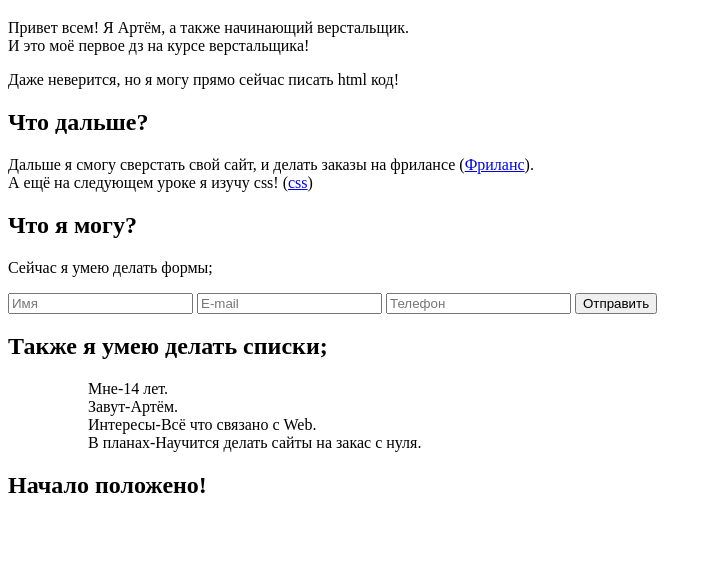
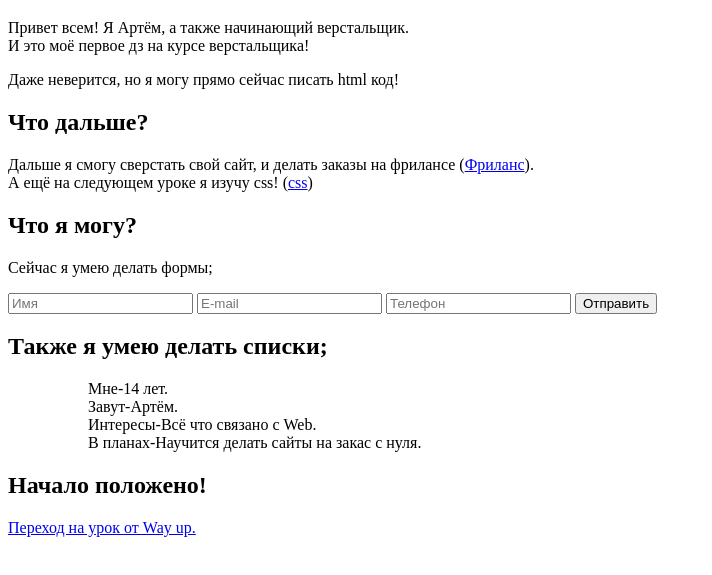
Before and after one commit to ArtemDietz/artemdietz.github.io, a plain HTML site: page index.html in a window 1280 px wide. Shown: the part 223-798 px from the top of the page, without its empty margins (0-712 px from the left). Drawn offline with Linux system fonts and the light colour scheme.

Commit message:
Update index.html

```diff
--- a/index.html
+++ b/index.html
@@ -50,5 +50,8 @@
 	<h2>
 		Начало положено!
 	</h2>
+	<a href="https://wayup.in/cabinet/course10-18-wave/unit1/lesson2">
+		Переход на урок от Way up.
+	</a>
 </body>
 </html>
```
